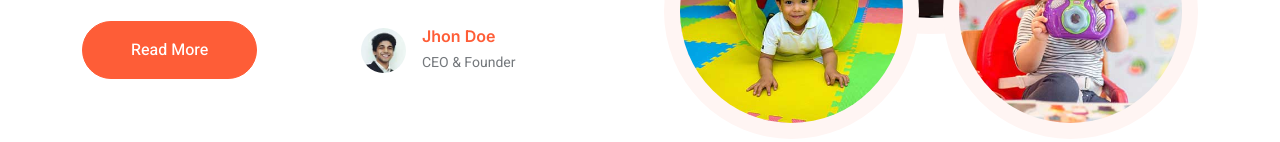
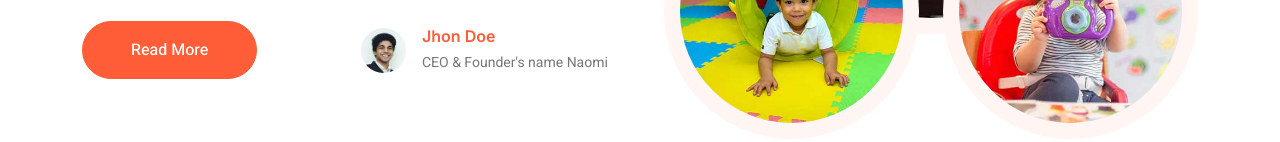
Before and after one commit to gad0788/school-website, a plain HTML site: page index.html in a window 1280 px wide. Shown: the part 1873-2015 px from the top of the page. Drawn offline with nearby package versions, Linux system fonts and the light colour scheme.

Commit message:
ticket number on index.html

```diff
--- a/index.html
+++ b/index.html
@@ -195,7 +195,7 @@
                                     <img class="rounded-circle flex-shrink-0" src="img/user.jpg" alt="" style="width: 45px; height: 45px;">
                                     <div class="ms-3">
                                         <h6 class="text-primary mb-1">Jhon Doe</h6>
-                                        <small>CEO & Founder</small>
+                                        <small>CEO & Founder's name Naomi</small>
                                     </div>
                                 </div>
                             </div>
```
